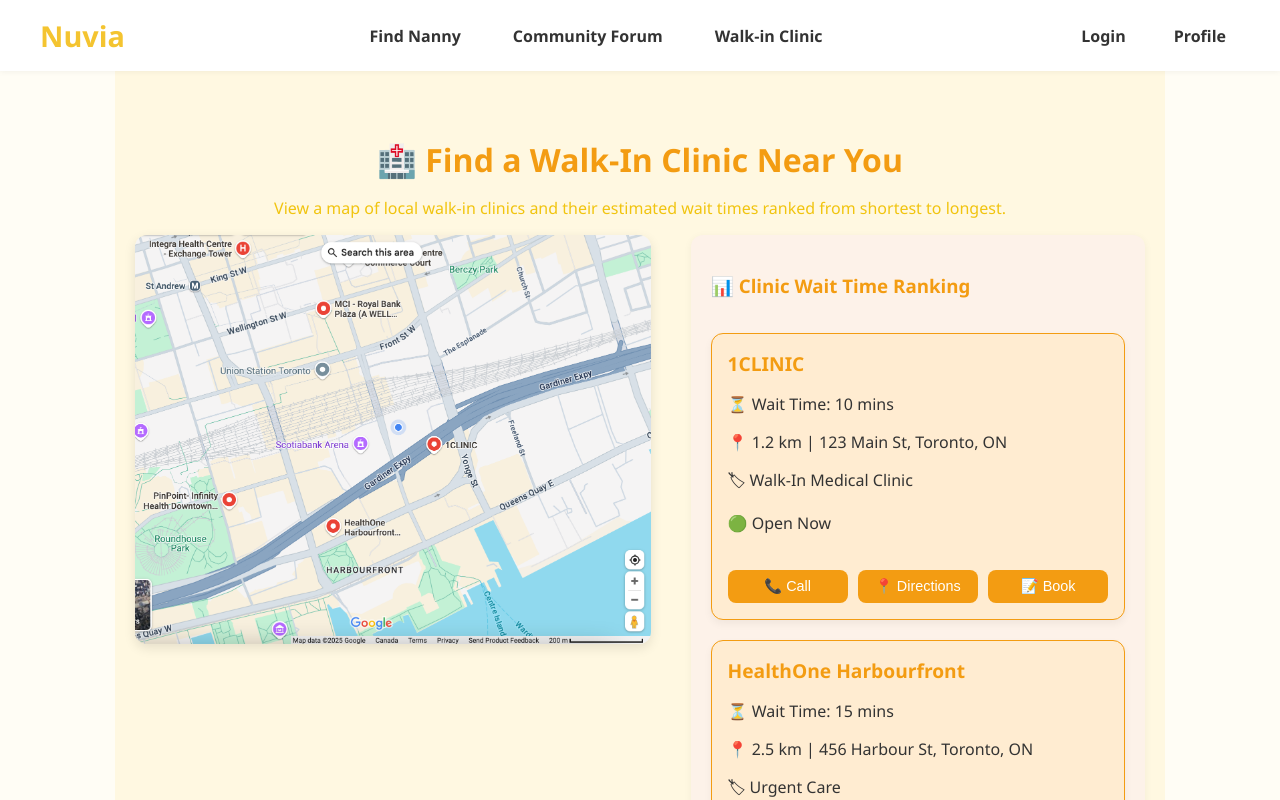
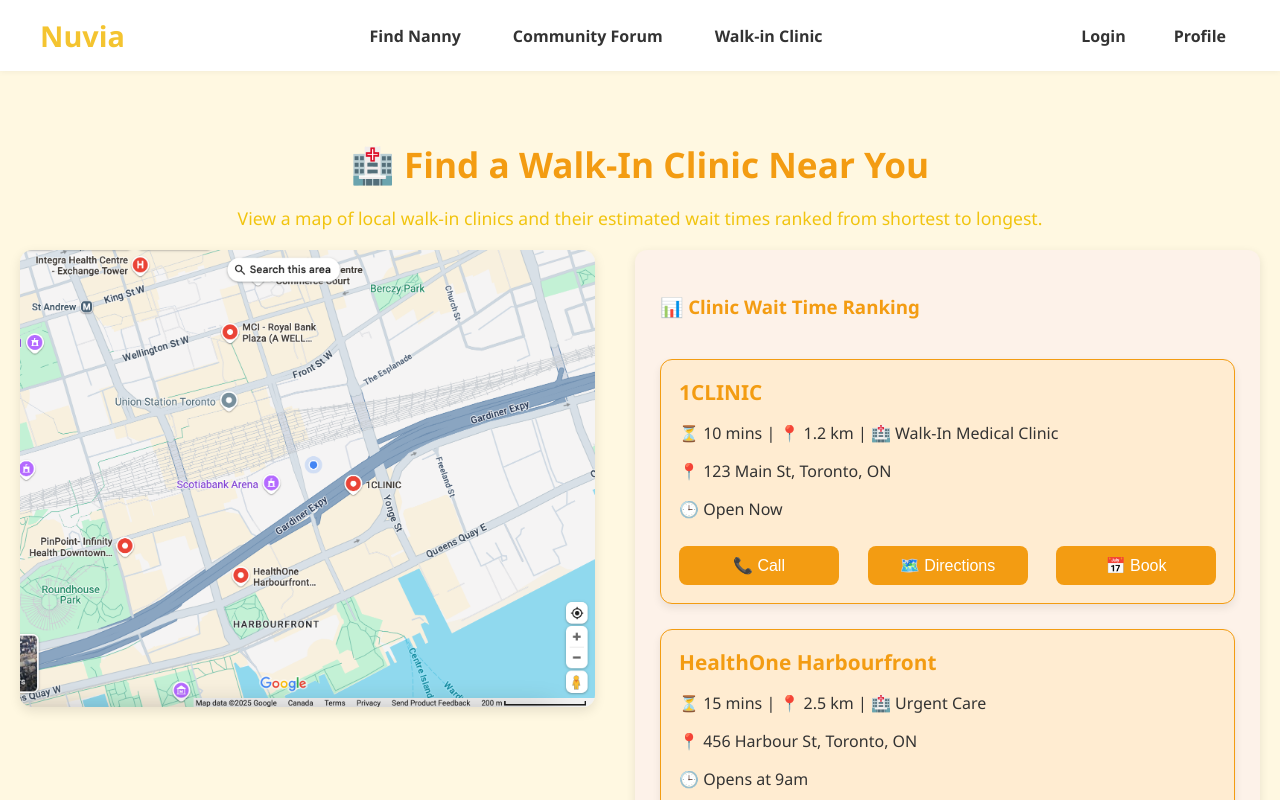
Before and after one commit to pingluuu/Nuvia, a React (Create React App) app in the folder nuvia/: page /find-walk-in-clinic in a window 1280 px wide. Shown: the top 800 px of the page. Built offline with nearby package versions, Linux system fonts and the light colour scheme.

Commit message:
updated ui, goddam frontend is hard tf

```diff
--- a/nuvia/src/components/FindWalkInClinic.css
+++ b/nuvia/src/components/FindWalkInClinic.css
@@ -1,57 +1,61 @@
 .find-clinic-page {
-  max-width: 1200px;
+  max-width: 1400px; /* Wider layout */
   margin: 0 auto;
   padding: 40px 20px;
   font-family: 'Segoe UI', Tahoma, Geneva, Verdana, sans-serif;
   color: #333;
-  background-color: #fff8e1; /* Light yellow background */
+  background-color: #fff8e1;
 }
 
 .clinic-header {
   text-align: center;
-  margin-bottom: 10px;
+  margin-bottom: 20px;
 }
 
 .clinic-header h2 {
-  font-size: 2rem;
+  font-size: 2.2rem;
   color: #f39c12;
   margin-bottom: 10px;
 }
 
 .clinic-header p {
-  font-size: 1rem;
+  font-size: 1.1rem;
   color: #f1c40f;
 }
 
+/* FLEX CONTAINER TO KEEP MAP ON LEFT & CLINICS ON RIGHT */
 .clinic-map-and-list {
   display: flex;
-  flex-wrap: wrap;
-  gap: 40px;
-  justify-content: center;
+  justify-content: space-between; /* Keeps them side by side */
   align-items: flex-start;
-  margin-top: 10px;
+  gap: 40px; /* Space between the map and clinic list */
+  margin-top: 20px;
 }
 
+/* MAP STYLES (LEFT SIDE) */
 .map-image {
-  flex: 1 1 50%;
-  max-width: 550px;
+  flex: 1; /* Take up 50% of space */
+  max-width: 50%;
 }
 
 .map-image img {
   width: 100%;
+  height: auto;
   border-radius: 12px;
   box-shadow: 0 4px 12px rgba(0, 0, 0, 0.1);
 }
 
+/* CLINIC LIST STYLES (RIGHT SIDE) */
 .clinic-list {
-  flex: 1 1 40%;
+  flex: 1; /* Take up 50% of space */
+  max-width: 50%;
   background-color: #fdf2e9;
-  padding: 20px;
+  padding: 25px;
   border-radius: 12px;
-  box-shadow: 0 2px 8px rgba(0, 0, 0, 0.05);
+  box-shadow: 0 3px 10px rgba(0, 0, 0, 0.1);
   display: flex;
   flex-direction: column;
-  gap: 20px;
+  gap: 25px;
 }
 
 .clinic-list h3 {
@@ -62,12 +66,11 @@
 .clinic-list-item {
   display: flex;
   flex-direction: column;
-  align-items: flex-start;
-  gap: 20px;
-  padding: 16px;
+  gap: 10px;
+  padding: 18px;
   border-radius: 12px;
   border: 1px solid #f39c12;
-  box-shadow: 0 4px 8px rgba(0, 0, 0, 0.05);
+  box-shadow: 0 4px 8px rgba(0, 0, 0, 0.08);
   background-color: #ffecd1;
   transition: transform 0.2s ease;
 }
@@ -77,13 +80,13 @@
 }
 
 .clinic-info strong {
-  font-size: 1.2rem;
+  font-size: 1.3rem;
   color: #f39c12;
 }
 
 .clinic-buttons {
   display: flex;
-  gap: 10px;
+  gap: 12px;
   justify-content: space-between;
   width: 100%;
 }
@@ -92,44 +95,36 @@
   background-color: #f39c12;
   color: white;
   border: none;
-  padding: 8px 14px;
+  padding: 10px 16px;
   border-radius: 8px;
-  font-size: 0.9rem;
+  font-size: 1rem;
   cursor: pointer;
   transition: background-color 0.3s ease;
   width: 100%;
-  max-width: 140px;
+  max-width: 160px;
 }
 
 .call-btn:hover, .directions-btn:hover, .book-btn:hover {
   background-color: #e67e22;
 }
 
+/* FOOTER NOTE */
 .clinic-note {
-  margin-top: 40px;
-  font-size: 0.9rem;
+  margin-top: 50px;
+  font-size: 1rem;
   text-align: center;
   color: #f39c12;
   font-style: italic;
 }
 
-@media (max-width: 768px) {
+/* RESPONSIVENESS: STACK ON SMALL SCREENS */
+@media (max-width: 900px) {
   .clinic-map-and-list {
-    flex-direction: column;
+    flex-direction: column; /* Stack map and list */
     align-items: center;
   }
 
   .map-image, .clinic-list {
-    flex: 1 1 100%;
-  }
-
-  .clinic-buttons {
-    flex-direction: column;
-    align-items: center;
-  }
-
-  .call-btn, .directions-btn, .book-btn {
-    width: 100%;
-    margin-top: 10px;
+    max-width: 100%; /* Full width on smaller screens */
   }
 }
--- a/nuvia/src/components/FindWalkInClinic.js
+++ b/nuvia/src/components/FindWalkInClinic.js
@@ -2,7 +2,6 @@ import React, { useState, useEffect } from 'react';
 import './FindWalkInClinic.css';
 import mapImage from '../assets/map.jpg';
 
-// Mock Clinic Data
 const mockClinics = [
   {
     name: '1CLINIC', wait: '10 mins', type: "Walk-In Medical Clinic",
@@ -26,19 +25,14 @@ const mockClinics = [
   },
 ];
 
-// Convert "10 mins" to 10 (for sorting)
-const convertWaitTimeToMinutes = (wait) => {
-  if (!wait) return Infinity;
-  const minutes = parseInt(wait.split(' ')[0]);
-  return isNaN(minutes) ? Infinity : minutes;
-};
+const convertWaitTimeToMinutes = (wait) => parseInt(wait.split(' ')[0]);
 
 const FindWalkInClinic = () => {
   const [sortedClinics, setSortedClinics] = useState([]);
 
   useEffect(() => {
-    const sorted = [...mockClinics].sort(
-      (a, b) => convertWaitTimeToMinutes(a.wait) - convertWaitTimeToMinutes(b.wait)
+    const sorted = [...mockClinics].sort((a, b) =>
+      convertWaitTimeToMinutes(a.wait) - convertWaitTimeToMinutes(b.wait)
     );
     setSortedClinics(sorted);
   }, []);
@@ -51,43 +45,34 @@ const FindWalkInClinic = () => {
       </div>
 
       <div className="clinic-map-and-list">
+        {/* LEFT: MAP */}
         <div className="map-image">
           <img src={mapImage} alt="Walk-in clinic map" />
         </div>
 
+        {/* RIGHT: CLINIC LIST */}
         <div className="clinic-list">
           <h3>📊 Clinic Wait Time Ranking</h3>
           {sortedClinics.map((clinic, index) => (
-            <ClinicCard key={index} clinic={clinic} />
+            <div key={index} className="clinic-list-item">
+              <div className="clinic-info">
+                <strong>{clinic.name}</strong>
+                <p>⏳ {clinic.wait} | 📍 {clinic.distance} | 🏥 {clinic.type}</p>
+                <p>📍 {clinic.address}</p>
+                <p>🕒 {clinic.isOpen ? "Open Now" : `Opens at ${clinic.opensAt}`}</p>
+              </div>
+              <div className="clinic-buttons">
+                <button className="call-btn">📞 Call</button>
+                <button className="directions-btn">🗺️ Directions</button>
+                <button className="book-btn">📅 Book</button>
+              </div>
+            </div>
           ))}
         </div>
       </div>
 
       <div className="clinic-note">
-        <p>
-          <em>All clinic locations and wait times displayed here are mock data for demo purposes only.</em>
-        </p>
-      </div>
-    </div>
-  );
-};
-
-// Styled Clinic Card Component
-const ClinicCard = ({ clinic }) => {
-  return (
-    <div className="clinic-list-item">
-      <div className="clinic-info">
-        <strong>{clinic.name}</strong>
-        <p>⏳ Wait Time: {clinic.wait}</p>
-        <p>📍 {clinic.distance} | {clinic.address}</p>
-        <p>🏷 {clinic.type}</p>
-        <p>{clinic.isOpen ? "🟢 Open Now" : `🔴 Opens at ${clinic.opensAt}`}</p>
-      </div>
-
-      <div className="clinic-buttons">
-        <button className="call-btn">📞 Call</button>
-        <button className="directions-btn">📍 Directions</button>
-        <button className="book-btn">📝 Book</button>
+        <p><em>All clinic locations and wait times displayed here are mock data for demo purposes only.</em></p>
       </div>
     </div>
   );
```
